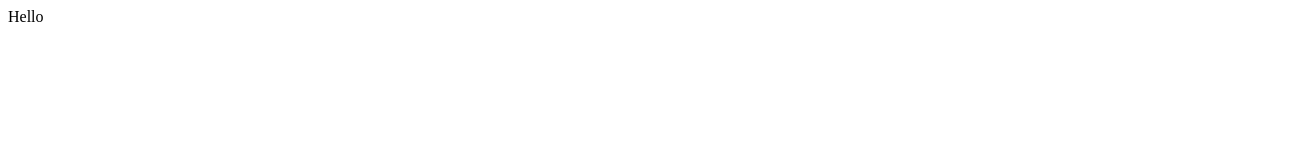
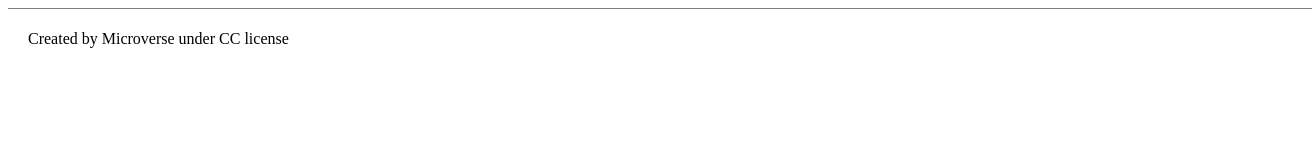
Before and after one commit to Vgonma/Movie-Catalog, a website built with webpack: page src/index.html in a window 1280 px wide. Shown: the whole page, 1312 px wide, since content can reach past the window. Built offline with nearby package versions, Linux system fonts and the light colour scheme.

Commit message:
footer layout

```diff
--- a/src/index.html
+++ b/src/index.html
@@ -7,6 +7,8 @@
     <title>Document</title>
 </head>
 <body>
-    Hello
+    <footer class="footer-container">
+        <p>Created by Microverse under CC license</p>
+    </footer>
 </body>
 </html>
--- a/src/index.js
+++ b/src/index.js
@@ -0,0 +1 @@
+import './style.css';
--- /dev/null
+++ b/src/style.css
@@ -0,0 +1,8 @@
+.footer-container {
+    display: flex;
+    align-items: center;
+    width: 100%;
+    padding: 5px 20px;
+    border-top: 1px solid gray;
+    height: 50px;
+}
```
